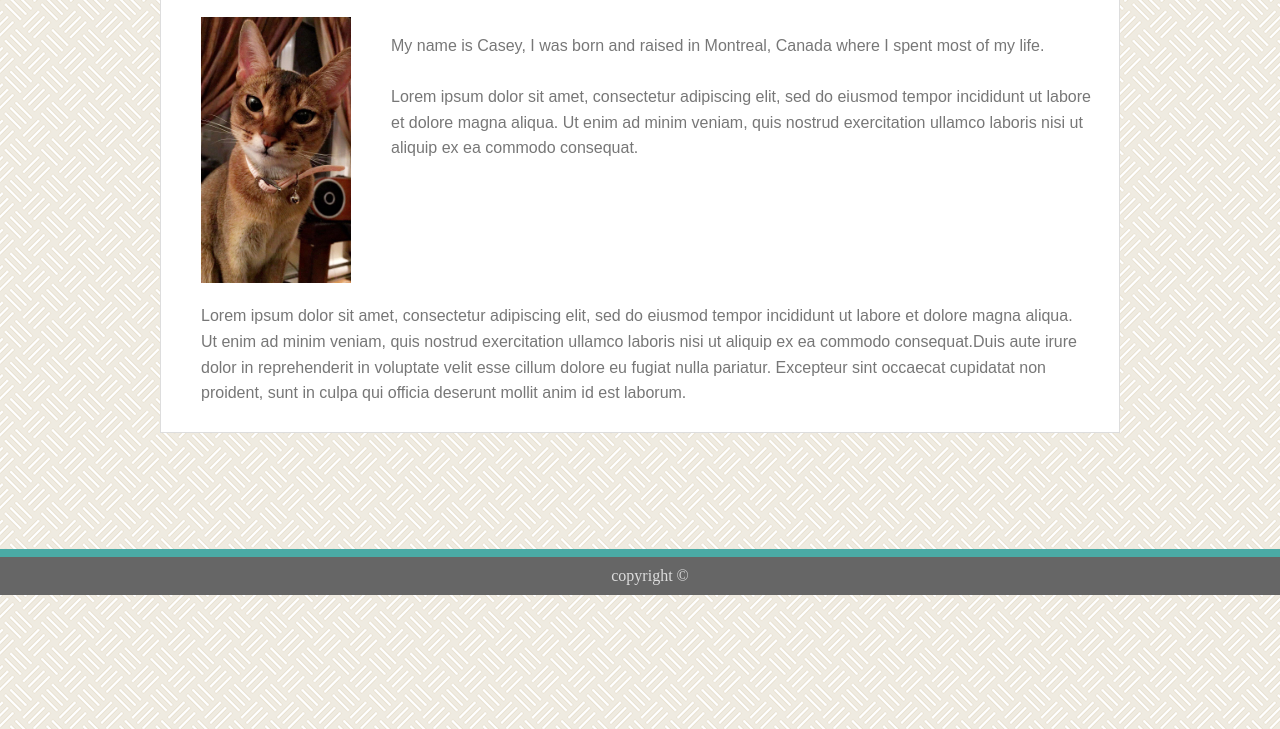
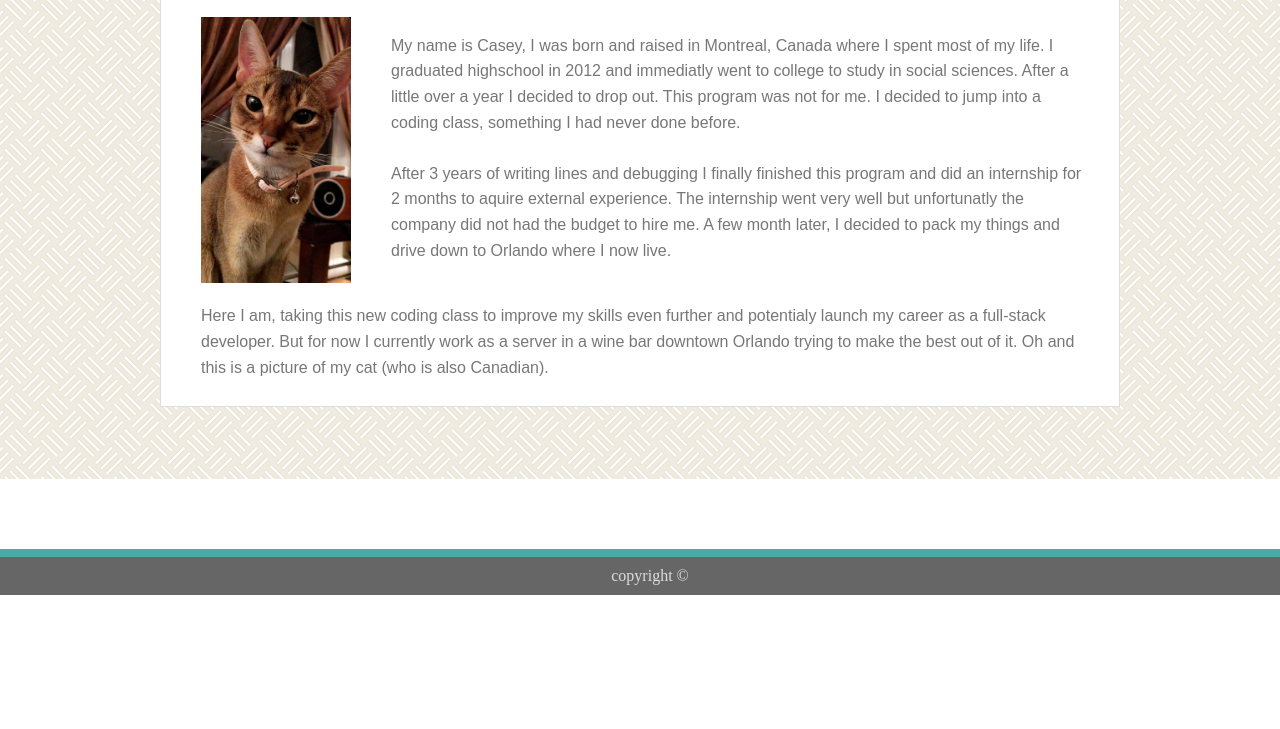
Before and after one commit to caseybeaulac/Basic-Portfolio, a plain HTML site: page index.html in a window 1280 px wide. Shown: the part 205-934 px from the top of the page. After the commit the page ends 800 px from the top, so only its background shows below. Drawn offline with Linux system fonts and the light colour scheme.

Commit message:
updated bio

```diff
--- a/assets/css/style.css
+++ b/assets/css/style.css
@@ -61,9 +61,19 @@ li {
 /*------------------header end------------------------*/
 
 /*main content div*/
-#mainDiv {
+#mainDivA {
   background-image: url(../images/floor-tile.png);
-  height: 850px;
+  height: 600px;
+}
+
+#mainDivP {
+  background-image: url(../images/floor-tile.png);
+  height: 940px;
+}
+
+#mainDivC {
+  background-image: url(../images/floor-tile.png);
+  height: 620px;
 }
 
 /*ABOUT-CONTACT-PORTFOLIO BOX*/
--- a/index.html
+++ b/index.html
@@ -8,6 +8,7 @@
     <title>Casey Beaulac - About Me</title>
   </head>
   <body>
+    <!-- HEADER contains my name and Nav bar  (in every page)-->
     <header>
       <div id="top">
         <div id="nameDiv">
@@ -23,7 +24,9 @@
       </div>
     </header>
 
-    <div id="mainDiv">
+    <!-- this is the main div c-->
+
+    <div id="mainDivA">
       <div id="aboutDiv">
         <h2 id="boxTitle">About Me</h2>
         <div id="imageDiv">
@@ -31,24 +34,29 @@
         </div>
         <div id="paragraph1Div">
           <p>
-            My name is Casey, I was born and raised in Montreal, Canada where I spent most of my life.  <br />
+            My name is Casey, I was born and raised in Montreal, Canada where I
+            spent most of my life. I graduated highschool in 2012 and immediatly
+            went to college to study in social sciences. After a little over a
+            year I decided to drop out. This program was not for me. I decided
+            to jump into a coding class, something I had never done before.
             <br />
-            Lorem ipsum dolor sit amet, consectetur adipiscing elit, sed do
-            eiusmod tempor incididunt ut labore et dolore magna aliqua. Ut enim
-            ad minim veniam, quis nostrud exercitation ullamco laboris nisi ut
-            aliquip ex ea commodo consequat.
+            <br />
+            After 3 years of writing lines and debugging I finally finished this
+            program and did an internship for 2 months to aquire external
+            experience. The internship went very well but unfortunatly the
+            company did not had the budget to hire me. A few month later, I
+            decided to pack my things and drive down to Orlando where I now
+            live.
           </p>
           <br />
         </div>
         <div id="paragraph2Div">
           <p>
-            Lorem ipsum dolor sit amet, consectetur adipiscing elit, sed do
-            eiusmod tempor incididunt ut labore et dolore magna aliqua. Ut enim
-            ad minim veniam, quis nostrud exercitation ullamco laboris nisi ut
-            aliquip ex ea commodo consequat.Duis aute irure dolor in
-            reprehenderit in voluptate velit esse cillum dolore eu fugiat nulla
-            pariatur. Excepteur sint occaecat cupidatat non proident, sunt in
-            culpa qui officia deserunt mollit anim id est laborum.
+            Here I am, taking this new coding class to improve my skills even
+            further and potentialy launch my career as a full-stack developer.
+            But for now I currently work as a server in a wine bar downtown
+            Orlando trying to make the best out of it. Oh and this is a picture
+            of my cat (who is also Canadian).
           </p>
         </div>
       </div>
```
Also changed, not shown: contact.html (+3 -3 lines), portfolio.html (+3 -3 lines).
